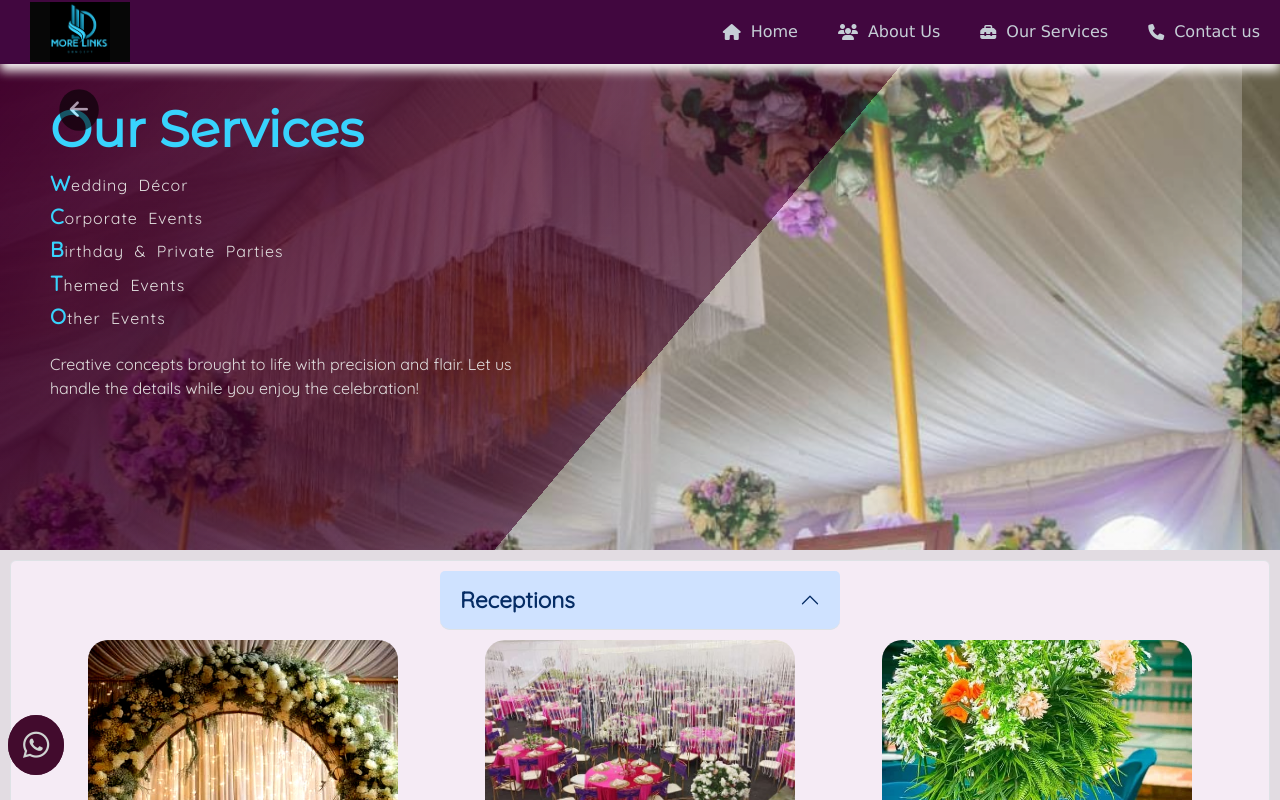
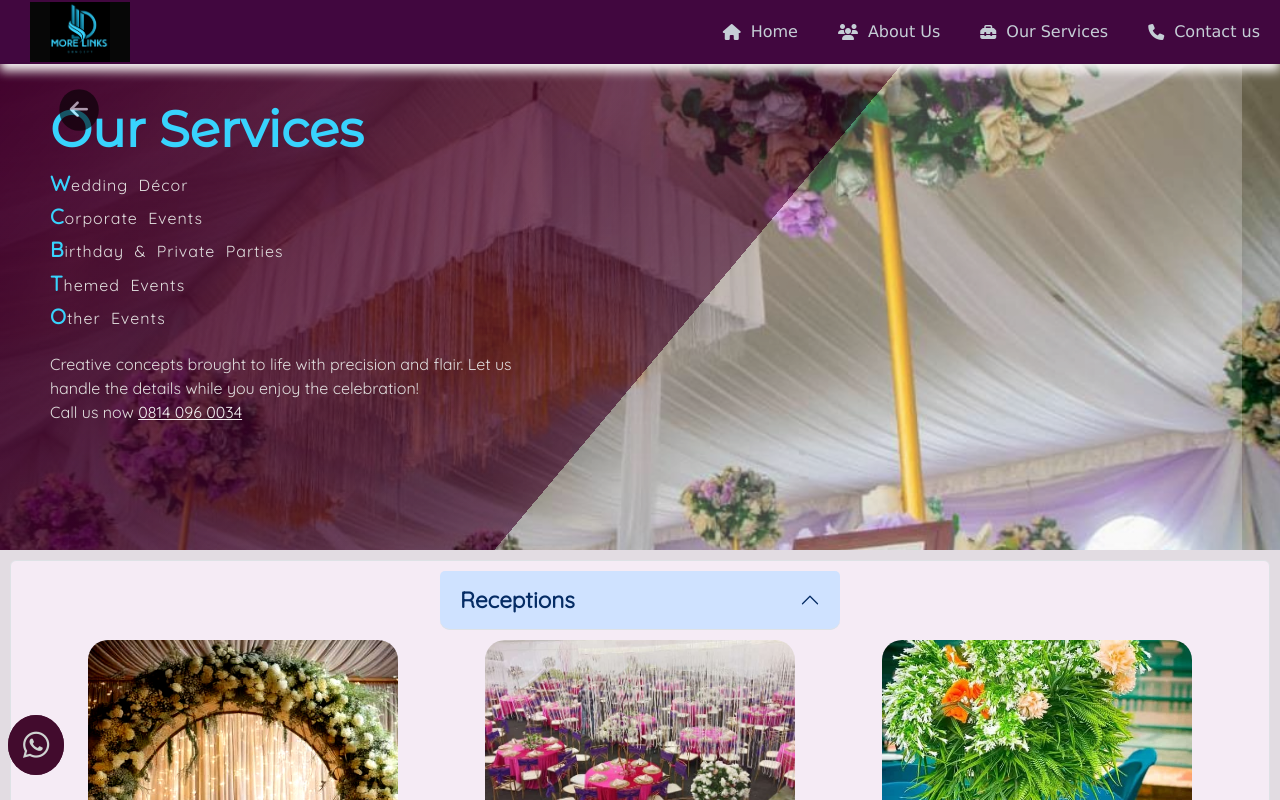
Before and after one commit to Ikendu/moreLinksDeco, a React (Vite) app in the folder mysite/: page /about in a window 1280 px wide. Both pictures are taken after a click on the element "Our Services". Shown: the top 800 px of the page. Built offline with nearby package versions, Linux system fonts and the light colour scheme.

Commit message:
more link deco

```diff
--- a/mysite/src/components/ChooseUs.jsx
+++ b/mysite/src/components/ChooseUs.jsx
@@ -28,7 +28,7 @@ export default function ChooseUs() {
             >
               whatsapp
             </Link>{' '}
-            or call us at <a href='tel:08140960034'>08140960034</a>
+            or call us at <a href='tel:08140960034'>0814 096 0034</a>
           </p>
         </div>
         <div className='imageDetails'>
--- a/mysite/src/components/Whatsapp.jsx
+++ b/mysite/src/components/Whatsapp.jsx
@@ -5,7 +5,7 @@ export default function whatsapp() {
     <div>
       <Link
         to={
-          'https://wa.me/2348061632276?text=Hello%20there!%20I%20want%20to%20discuss%20with%20you.'
+          'https://wa.me/2348140960034?text=Hello%20there!%20I%20want%20to%20discuss%20with%20you.'
         }
         target='_blank'
       >
--- a/mysite/src/pages/aboutPage/AboutUs.jsx
+++ b/mysite/src/pages/aboutPage/AboutUs.jsx
@@ -6,7 +6,7 @@ import pica from '../../assets/images/pica.png'
 import picb from '../../assets/images/picb.png'
 import picc from '../../assets/images/picc.png'
 import picd from '../../assets/images/picd1.png'
-const teamFacebook = <i class='fa-brands fa-facebook'></i>
+const teamFacebook = <i className='fa-brands fa-facebook'></i>
 const team = [
   {
     id: 1,
@@ -50,7 +50,7 @@ export default function AboutUs() {
         <div className='aboutOverlay'></div>
         <div className='aboutMain'>
           <div onClick={() => navigate(-1)}>
-            <i class='fa-solid fa-arrow-left fa-beat-fade iconStyle'></i>
+            <i className='fa-solid fa-arrow-left fa-beat-fade iconStyle'></i>
           </div>
           <h2>About Us</h2>
           <p>
@@ -58,7 +58,8 @@ export default function AboutUs() {
             With over 6 years of experience in the event decoration industry, our team has mastered
             the art of curating memorable events tailored to your unique vision. From elegant
             weddings and corporate galas to intimate celebrations, we pride ourselves on creating
-            atmospheres that inspire and captivate.
+            atmospheres that inspire and captivate. <br />
+            Call us now <a href='tel:0814 096 0034'>0814 096 0034</a>
           </p>
         </div>
       </div>
@@ -133,17 +134,17 @@ export default function AboutUs() {
             <h2>Why Choose Us?</h2>
             <div className='moreChoose'>
               <section>
-                <i class='fa-solid fa-street-view chooseUsIcon'></i>
+                <i className='fa-solid fa-street-view chooseUsIcon'></i>
                 <h4>Proven Track Record</h4>
                 <p>Over 6 years of delivering exceptional event décor</p> .
               </section>
               <section>
-                <i class='fa-solid fa-list-check chooseUsIcon'></i>
+                <i className='fa-solid fa-list-check chooseUsIcon'></i>
                 <h4>Tailored Solutions</h4>
                 <p>Every detail is customized to match your preferences and theme.</p>
               </section>
               <section>
-                <i class='fa-solid fa-wand-magic-sparkles chooseUsIcon'></i>
+                <i className='fa-solid fa-wand-magic-sparkles chooseUsIcon'></i>
                 <h4>Passion for Perfection</h4>
                 <p>We treat every event as if it’s our own, ensuring flawless execution.</p>
               </section>
--- a/mysite/src/pages/aboutPage/about.css
+++ b/mysite/src/pages/aboutPage/about.css
@@ -4,7 +4,7 @@
   position: relative;
 }
 .aboutFront {
-  background-image: url("../../assets/images/aboutbg.jpg");
+  background-image: url('../../assets/images/aboutbg.jpg');
   background-attachment: fixed;
   color: #e0dddd;
   background-repeat: no-repeat;
@@ -24,12 +24,7 @@
   padding: 2px;
   width: 100%;
   height: 500px;
-  background: repeating-linear-gradient(
-    130deg,
-    #42022d,
-    #44022f88 55%,
-    #f5f3f340 55% 100%
-  );
+  background: repeating-linear-gradient(130deg, #42022d, #44022f88 55%, #f5f3f340 55% 100%);
 }
 .aboutMain {
   display: inline-block;
@@ -39,7 +34,7 @@
 .aboutMain h2 {
   font-size: 50px;
   text-align: left;
-  font-family: "Montserrat Alternates", "Arial Narrow", Arial, sans-serif;
+  font-family: 'Montserrat Alternates', 'Arial Narrow', Arial, sans-serif;
   font-weight: 900;
   color: #38d3fd;
 }
@@ -48,6 +43,10 @@
   line-height: 35px;
   font-size: 20px;
   text-shadow: 2px 0px #131212;
+}
+
+.aboutMain a {
+  color: #f1f0ee !important;
 }
 
 .moreAbout {
@@ -87,11 +86,7 @@
 .imageSection p {
   position: absolute;
   top: 0px;
-  background: repeating-linear-gradient(
-    #42022d00,
-    #44022f00 80%,
-    #4f0341 80% 100%
-  );
+  background: repeating-linear-gradient(#42022d00, #44022f00 80%, #4f0341 80% 100%);
   height: 400px;
   width: 400px;
   color: #f1f0ee;
@@ -105,11 +100,7 @@
   border: 2px solid;
 }
 .imageSection p:hover {
-  background: repeating-linear-gradient(
-    #42022d00,
-    #44022f00 70%,
-    #f5c1ee 80% 100%
-  );
+  background: repeating-linear-gradient(#42022d00, #44022f00 70%, #f5c1ee 80% 100%);
   color: #090909;
 }
 .teamMembers {
@@ -128,11 +119,7 @@
   height: 300px;
   width: 300px;
   font-size: 0.8em !important;
-  background: repeating-linear-gradient(
-    #42022d00,
-    #44022f19 70%,
-    #39033b 80% 100%
-  );
+  background: repeating-linear-gradient(#42022d00, #44022f19 70%, #39033b 80% 100%);
 }
 .aboutStory section {
   max-width: 800px;
@@ -175,7 +162,7 @@
   letter-spacing: 1px;
 }
 .aboutChoose {
-  background-image: url("../../assets/images/chooseImage.jpg");
+  background-image: url('../../assets/images/chooseImage.jpg');
   background-size: cover;
   background-repeat: no-repeat;
   background-attachment: fixed;
@@ -257,12 +244,7 @@
 }
 @media (max-width: 1000px) {
   .aboutOverlay {
-    background: repeating-linear-gradient(
-      130deg,
-      #42022d,
-      #44022f88 65%,
-      #f5f3f300 55% 100%
-    );
+    background: repeating-linear-gradient(130deg, #42022d, #44022f88 65%, #f5f3f300 55% 100%);
   }
   .aboutMain p {
     width: max(68%, 380px);
@@ -323,6 +305,7 @@
     max-height: 300px;
     overflow: auto;
   }
+
   ::-webkit-scrollbar {
     background: #bdbbbb;
     border-radius: 3px;
@@ -339,11 +322,7 @@
     width: 200px;
   }
   .imageSection p {
-    background: repeating-linear-gradient(
-      #42022d00,
-      #44022f00 68%,
-      #5e014e 68% 100%
-    );
+    background: repeating-linear-gradient(#42022d00, #44022f00 68%, #5e014e 68% 100%);
     height: 200px;
     width: 200px;
   }
--- a/mysite/src/pages/contactPage/Contact.jsx
+++ b/mysite/src/pages/contactPage/Contact.jsx
@@ -56,7 +56,7 @@ export default function Contact() {
 
         <div className='contactMain'>
           <div onClick={() => navigate(-1)}>
-            <i class='fa-solid fa-arrow-left fa-beat-fade iconStyle'></i>
+            <i className='fa-solid fa-arrow-left fa-beat-fade iconStyle'></i>
           </div>
           <h2 className='contactHead'>Contact Us Today</h2>
           <p>
@@ -73,8 +73,8 @@ export default function Contact() {
         <div className='contactDetails'>
           <h3>Get in Touch</h3>
           <div className='fullDetails'>
-            <p>📞 Phone: 08070958827</p>
-            <p>💬 Phone: 08061632276 </p>
+            <p>📞 Phone: 0814 096 0034</p>
+            <p>💬 Phone: 0806 163 2276 </p>
             <p>📧 Email: services@moredeco.com</p>
             <p>📍 Location: 30 Adelabor Street Uwani, Enugu, Nigeria</p>
           </div>
@@ -129,7 +129,7 @@ export default function Contact() {
               ></textarea>
             </div>
             <button className='btnSend'>
-              {loading ? <i class='fa-solid fa-spinner fa-spin-pulse'></i> : 'Submit'}
+              {loading ? <i className='fa-solid fa-spinner fa-spin-pulse'></i> : 'Submit'}
             </button>
             {status && <p>{status}</p>}
           </form>
--- a/mysite/src/pages/servicesPage/Service.jsx
+++ b/mysite/src/pages/servicesPage/Service.jsx
@@ -42,7 +42,8 @@ export default function Service() {
             <p>Other Events</p>
             <div className='frontDetails'>
               Creative concepts brought to life with precision and flair. Let us handle the details
-              while you enjoy the celebration!
+              while you enjoy the celebration! <br />
+              Call us now <a href='tel:08140960034'>0814 096 0034</a>
             </div>
             <br />
           </div>
--- a/mysite/src/pages/servicesPage/service.css
+++ b/mysite/src/pages/servicesPage/service.css
@@ -4,7 +4,7 @@
   background-color: #e2dce2;
 }
 .serviceFront {
-  background-image: url("../../assets/images/image25.jpg");
+  background-image: url('../../assets/images/image25.jpg');
   background-attachment: fixed;
   color: #e0dddd;
   background-repeat: no-repeat;
@@ -19,12 +19,7 @@
   padding: 2px;
   width: 97%;
   height: 500px;
-  background: repeating-linear-gradient(
-    130deg,
-    #42022d,
-    #44022f88 55%,
-    #f5f3f340 55% 100%
-  );
+  background: repeating-linear-gradient(130deg, #42022d, #44022f88 55%, #f5f3f340 55% 100%);
 }
 .serviceMain {
   display: inline-block;
@@ -34,7 +29,7 @@
 .serviceMain h2 {
   font-size: 50px;
   text-align: left;
-  font-family: "Montserrat Alternates", "Arial Narrow", Arial, sans-serif;
+  font-family: 'Montserrat Alternates', 'Arial Narrow', Arial, sans-serif;
   font-weight: 900;
   color: #38d3fd;
 }
@@ -45,6 +40,9 @@
 }
 .frontDetails {
   margin-top: 20px;
+}
+.frontDetails a {
+  color: #f5f3f3;
 }
 .serviceMainPara p::first-letter {
   font-weight: 900;
```
